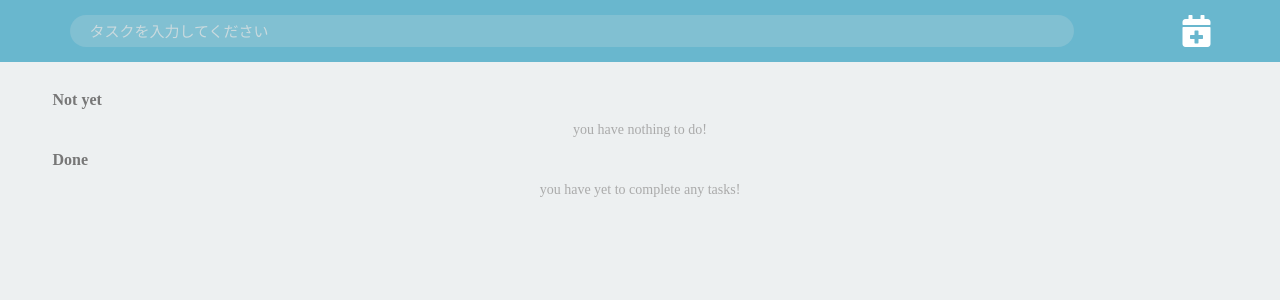
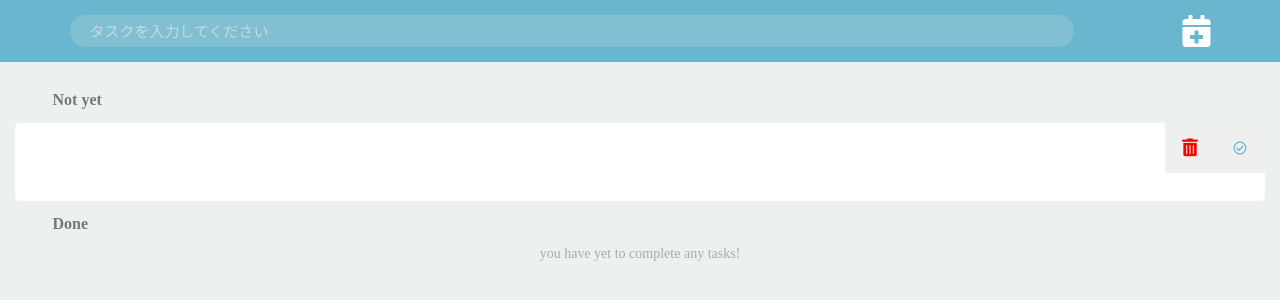
Before and after one commit to kuniyoshi1/todo, a plain HTML site: page index.html in a window 1280 px wide. Both pictures are taken after a click on the icon 1196 px from the left and 31 px from the top of the page. Drawn offline with Linux system fonts and the light colour scheme.

Commit message:
edit button add tasktodom function

```diff
--- a/assets/css/style.css
+++ b/assets/css/style.css
@@ -59,6 +59,49 @@ header i:hover{
 }
 
 
+.list li:last-child{
+  margin-bottom: 0;
+}
+
+/*listの右側のボタン達*/
+.list li .buttons{
+  width: 100px;
+  height: 50px;
+  position: absolute;
+  top: 0;
+  right: 0;
+}
+
+.list li .buttons button{
+  width: 50px;
+  height: 50px;
+  position: relative;
+  border: none;
+  cursor: pointer;
+}
+
+/*ボタンとボタンの境界線*/
+.done:before{
+  content: '';
+  width: 1px;
+  height: 30px;
+  background-color: #edf0f1;
+  position: absolute;
+  top: 10px;
+  left: 0;
+}
+
+.list .remove{
+  color: #f00;
+}
+
+.list .done{
+  color: #69b7ce;
+}
+
+
+
+
 /*完了済み一覧*/
 
 #not-yet:empty:after{
--- a/assets/js/app.js
+++ b/assets/js/app.js
@@ -4,6 +4,9 @@ let data = {
   done:[]
 }
 
+//アイコンをここに用意します
+let removeIcon = '<i class="fas fa-trash-alt fa-lg"></i>';
+let doneIcon = '<i class="far fa-check-circle"></i>';
 
 
 
@@ -16,11 +19,95 @@ document.getElementById('add').addEventListener('click',function(){
   console.log(data.task);
 });
 
+
+
 //-------------------関数-----------------------
 //タスクをデータに格納
 function addTask(value){
 
   //データ(valueの中身)を配列に格納
   data.task.push(value);
+  addTaskToDOM(value);
 
 }
+
+
+//画面に登録したいタスクを表示する為の関数
+function addTaskToDOM(text, isDone){
+
+//doneタスクか、not-yetタスクか、判定させる
+  let list;
+  if(isDone){
+    list = document.getElementById('done');
+  }else{
+    list = document.getElementById('not-yet');
+  }
+
+//liタグを作成
+
+  //変数taskにliタグを作成して挿入
+  let task = document.createElement('li');
+  //liタグのテキストに引数textを挿入
+  task.textContent = text;
+
+
+//divタグ作成
+  let buttons = document.createElement('div');
+//  buttons.className = 'buttons';
+  buttons.classList.add('buttons');
+
+//ボタンを作成(追加)
+
+//削除ボタン
+  let remove = document.createElement('button');
+  //cssあとから書くよ
+  remove.classList.add('remove');
+  //HTMLに追加
+  remove.innerHTML = removeIcon;
+  //押された時の処理
+  remove.addEventListener('click',removeTask);
+
+
+//完了ボタン
+  let done = document.createElement('button');
+  //classつける
+  done.classList.add('done');
+  //htmlに追加
+  done.innerHTML = doneIcon;
+
+
+
+//DOMの組み立て
+  buttons.appendChild(remove);
+  buttons.appendChild(done);
+  task.appendChild(buttons);
+
+
+//組み立てたDOMを挿入
+  list.insertBefore(task, list.childNodes[0]);
+
+}
+
+
+function removeTask(){
+  let task = this.parentNode.parentNode;
+  let id = task.parentNode.id;
+  let value = task.textContent;
+
+  //画面から削除
+  task.remove();
+
+  //配列から削除
+  if(id === 'not-yet'){
+    data.task.splice(data.task.indexOf(value), 1);
+  }else{
+    data.done.splice(data.done.indexOf(value), 1);
+   }
+
+}
+
+
+function doneTask(){
+
+
+}
```
